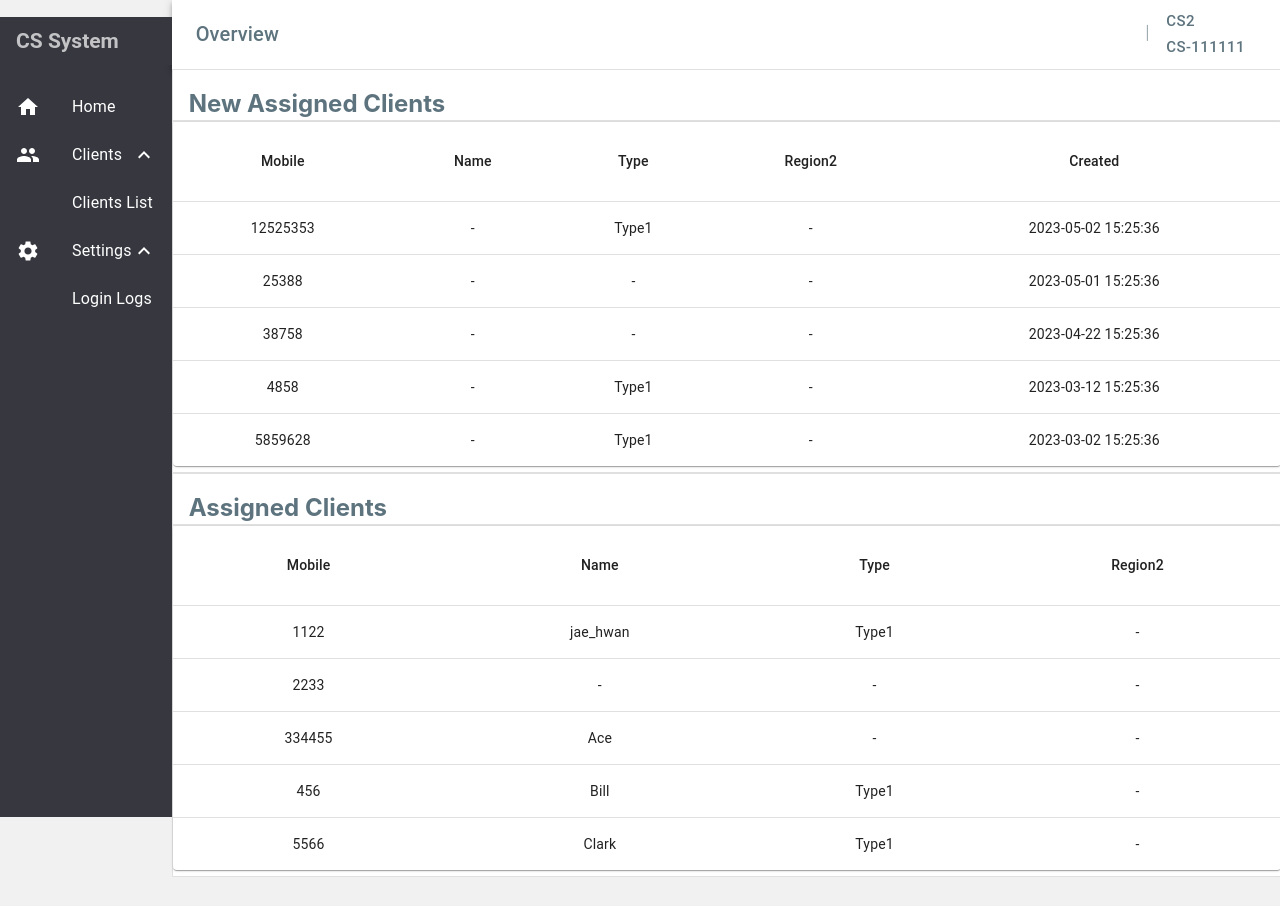
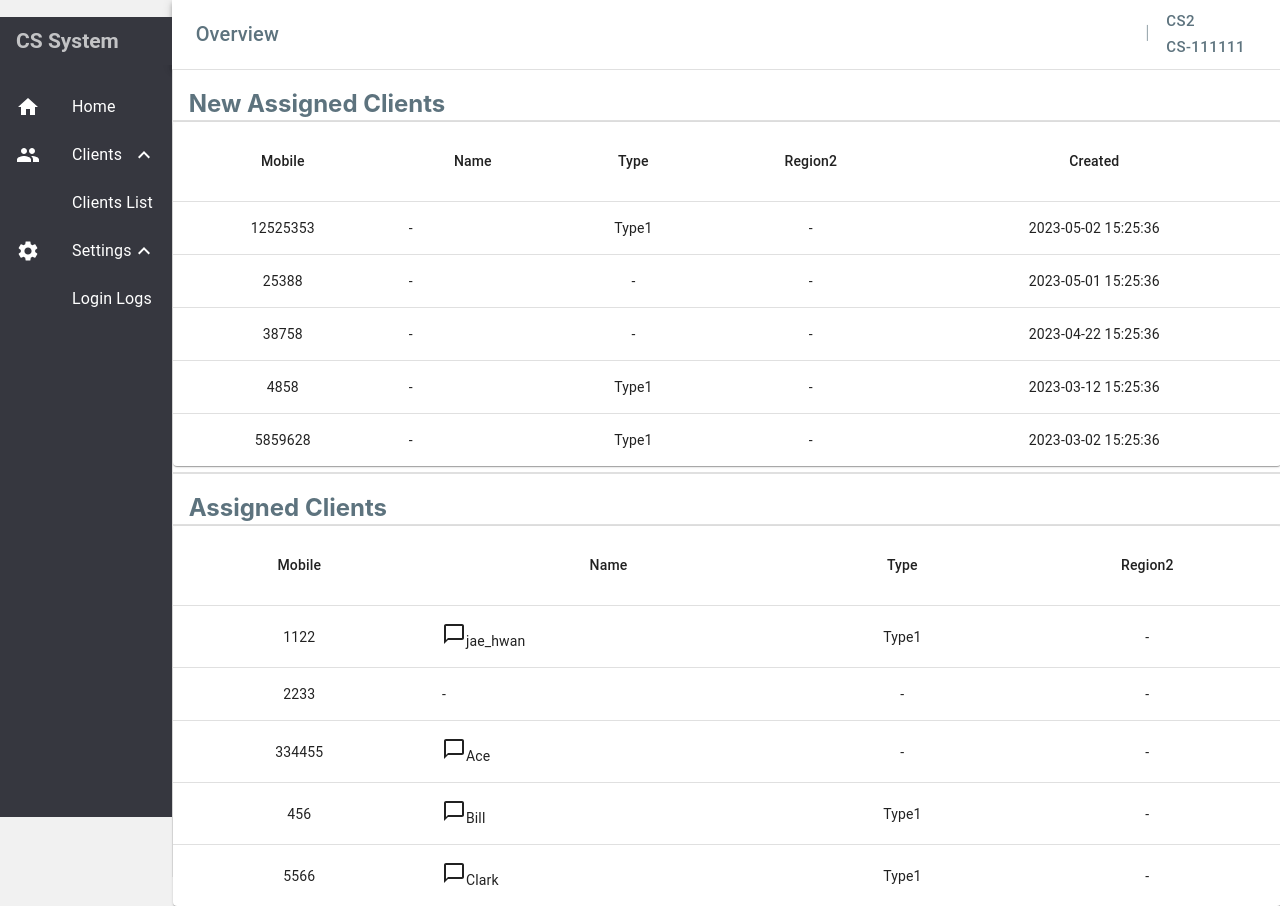
Before and after one commit to JayLiuZymber/muiCSsystem, a React (Create React App) app: page /login in a window 1280 px wide. Both pictures are taken after typing "Sample", "Sample123" into the empty fields and a click on the button "LOGIN". Before the commit the page ends 877 px from the top, so only its background shows below. Built offline with nearby package versions, Linux system fonts and the light colour scheme.

Commit message:
+ Icon of name in AssignedClients.jsx and NewAssignedClients.jsx

```diff
--- a/src/views/AssignedClients.jsx
+++ b/src/views/AssignedClients.jsx
@@ -8,6 +8,7 @@ import TableCell from '@mui/material/TableCell';
 import TableContainer from '@mui/material/TableContainer';
 import TableHead from '@mui/material/TableHead';
 import TableRow from '@mui/material/TableRow';
+import ChatBubbleIcon from '@mui/icons-material/ChatBubbleOutline';
 
 // Mobile Name Type Region2 Created
 function createData(mobile, name, type, region2) {
@@ -15,11 +16,16 @@ function createData(mobile, name, type, region2) {
 }
 
 const rows = [
-    createData('1122', 'jae_hwan', 'Type1', '-', '2023-05-04 15:25:36'),
-    createData('2233', '-', '-', '-', '2023-05-02 15:25:36'),
-    createData('334455', 'Ace', '-', '-', '2023-04-21 15:25:36'),
-    createData('456', 'Bill', 'Type1', '-', '2023-03-11 15:25:36'),
-    createData('5566', 'Clark', 'Type1', '-', '2023-03-10 15:25:36'),
+    createData('1122', [<ChatBubbleIcon />, 'jae_hwan'],
+        'Type1', '-', '2023-05-04 15:25:36'),
+    createData('2233', ['-'],
+        '-', '-', '2023-05-02 15:25:36'),
+    createData('334455', [<ChatBubbleIcon />, 'Ace'],
+        '-', '-', '2023-04-21 15:25:36'),
+    createData('456', [<ChatBubbleIcon />, 'Bill'],
+        'Type1', '-', '2023-03-11 15:25:36'),
+    createData('5566', [<ChatBubbleIcon />, 'Clark'],
+        'Type1', '-', '2023-03-10 15:25:36'),
 ];
 
 export default function AssignedClients() {
@@ -62,7 +68,7 @@ export default function AssignedClients() {
                         <TableCell align="center" component="th" scope="row">
                             {row.mobile}
                         </TableCell>
-                        <TableCell align="center">{row.name}</TableCell>
+                        <TableCell align="left">{row.name}</TableCell>
                         <TableCell align="center">{row.type}</TableCell>
                         <TableCell align="center">{row.region2}</TableCell>
                         </TableRow>
--- a/src/views/NewAssignedClients.jsx
+++ b/src/views/NewAssignedClients.jsx
@@ -8,6 +8,7 @@ import TableCell from '@mui/material/TableCell';
 import TableContainer from '@mui/material/TableContainer';
 import TableHead from '@mui/material/TableHead';
 import TableRow from '@mui/material/TableRow';
+import ChatBubbleIcon from '@mui/icons-material/ChatBubbleOutline';
 
 // Mobile Name Type Region2 Created
 function createData(mobile, name, type, region2, created) {
@@ -15,11 +16,16 @@ function createData(mobile, name, type, region2, created) {
 }
 
 const rows = [
-    createData('12525353', '-', 'Type1', '-', '2023-05-02 15:25:36'),
-    createData('25388', '-', '-', '-', '2023-05-01 15:25:36'),
-    createData('38758', '-', '-', '-', '2023-04-22 15:25:36'),
-    createData('4858', '-', 'Type1', '-', '2023-03-12 15:25:36'),
-    createData('5859628', '-', 'Type1', '-', '2023-03-02 15:25:36'),
+    createData('12525353', ['-'],
+        'Type1', '-', '2023-05-02 15:25:36'),
+    createData('25388', ['-'],
+        '-', '-', '2023-05-01 15:25:36'),
+    createData('38758', ['-'],
+        '-', '-', '2023-04-22 15:25:36'),
+    createData('4858', ['-'],
+        'Type1', '-', '2023-03-12 15:25:36'),
+    createData('5859628', ['-'],
+        'Type1', '-', '2023-03-02 15:25:36'),
 ];
 
 export default function NewAssignedClients() {
@@ -63,7 +69,7 @@ export default function NewAssignedClients() {
                         <TableCell align="center" component="th" scope="row">
                             {row.mobile}
                         </TableCell>
-                        <TableCell align="center">{row.name}</TableCell>
+                        <TableCell align="left">{row.name}</TableCell>
                         <TableCell align="center">{row.type}</TableCell>
                         <TableCell align="center">{row.region2}</TableCell>
                         <TableCell align="center">{row.created}</TableCell>
```
